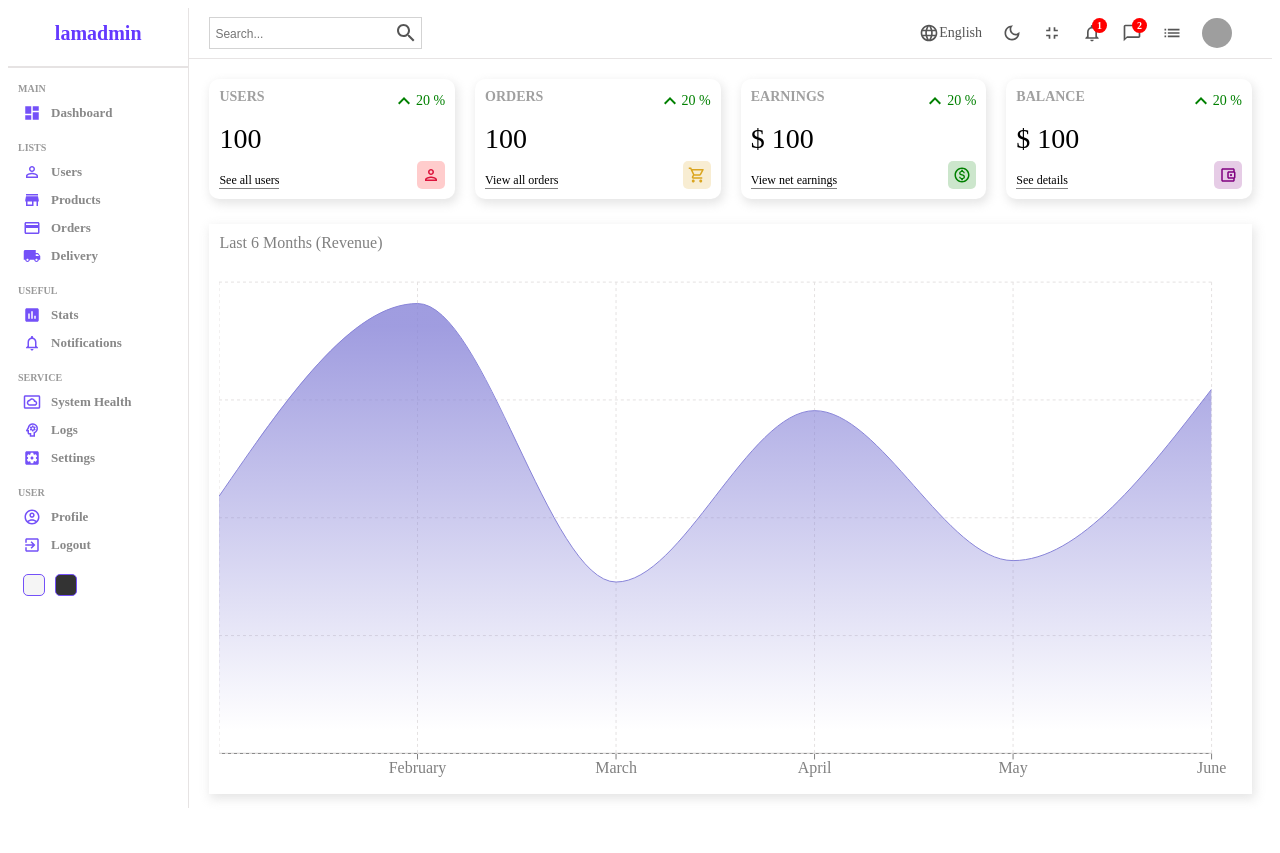
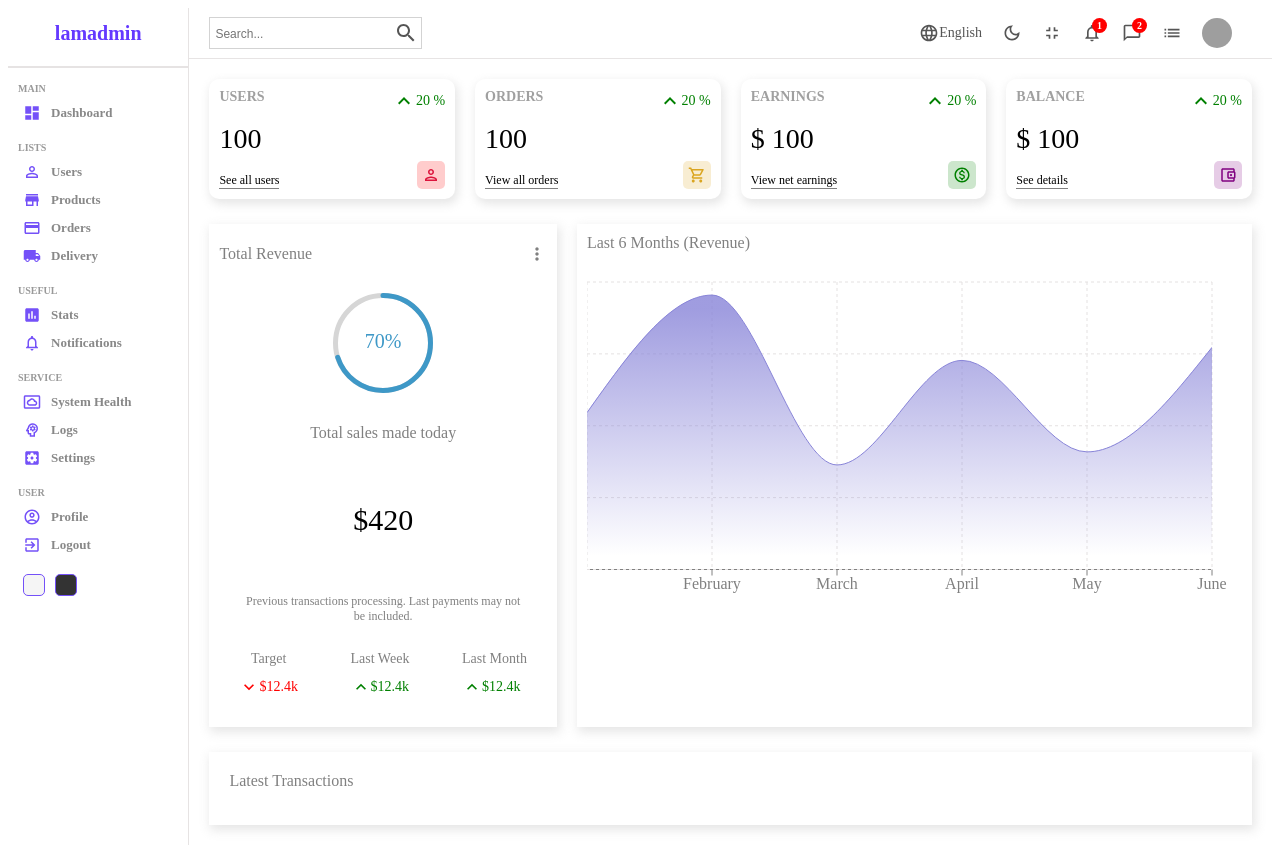
Before and after one commit to AnwarHossainSR/react-admin-dashboard-2022, a React (Create React App) app: page / in a window 1280 px wide. Before the commit the page ends 822 px from the top, so only its background shows below. Built offline with nearby package versions, Linux system fonts and the light colour scheme; grey boxes are pictures that could not be loaded.

Commit message:
implement progress bar

```diff
--- /dev/null
+++ b/src/components/featured/Featured.jsx
@@ -0,0 +1,52 @@
+import KeyboardArrowDownIcon from "@mui/icons-material/KeyboardArrowDown";
+import KeyboardArrowUpOutlinedIcon from "@mui/icons-material/KeyboardArrowUpOutlined";
+import MoreVertIcon from "@mui/icons-material/MoreVert";
+import { CircularProgressbar } from "react-circular-progressbar";
+import "react-circular-progressbar/dist/styles.css";
+import "./featured.scss";
+
+const Featured = () => {
+  return (
+    <div className="featured">
+      <div className="top">
+        <h1 className="title">Total Revenue</h1>
+        <MoreVertIcon fontSize="small" />
+      </div>
+      <div className="bottom">
+        <div className="featuredChart">
+          <CircularProgressbar value={70} text={"70%"} strokeWidth={5} />
+        </div>
+        <p className="title">Total sales made today</p>
+        <p className="amount">$420</p>
+        <p className="desc">
+          Previous transactions processing. Last payments may not be included.
+        </p>
+        <div className="summary">
+          <div className="item">
+            <div className="itemTitle">Target</div>
+            <div className="itemResult negative">
+              <KeyboardArrowDownIcon fontSize="small"/>
+              <div className="resultAmount">$12.4k</div>
+            </div>
+          </div>
+          <div className="item">
+            <div className="itemTitle">Last Week</div>
+            <div className="itemResult positive">
+              <KeyboardArrowUpOutlinedIcon fontSize="small"/>
+              <div className="resultAmount">$12.4k</div>
+            </div>
+          </div>
+          <div className="item">
+            <div className="itemTitle">Last Month</div>
+            <div className="itemResult positive">
+              <KeyboardArrowUpOutlinedIcon fontSize="small"/>
+              <div className="resultAmount">$12.4k</div>
+            </div>
+          </div>
+        </div>
+      </div>
+    </div>
+  );
+};
+
+export default Featured;
--- /dev/null
+++ b/src/components/featured/featured.scss
@@ -0,0 +1,79 @@
+.featured {
+    flex: 2;
+    -webkit-box-shadow: 2px 4px 10px 1px rgba(0, 0, 0, 0.47);
+    box-shadow: 2px 4px 10px 1px rgba(201, 201, 201, 0.47);
+    padding: 10px;
+
+    .top {
+      display: flex;
+      align-items: center;
+      justify-content: space-between;
+      color: gray;
+
+      .title {
+        font-size: 16px;
+        font-weight: 500;
+      }
+    }
+
+    .bottom {
+      padding: 20px;
+      display: flex;
+      flex-direction: column;
+      align-items: center;
+      justify-content: center;
+      gap: 15px;
+
+      .featuredChart {
+        width: 100px;
+        height: 100px;
+      }
+
+      .title {
+        font-weight: 500;
+        color: gray;
+      }
+
+      .amount {
+        font-size: 30px;
+      }
+
+      .desc {
+        font-weight: 300;
+        font-size: 12px;
+        color: gray;
+        text-align: center;
+      }
+
+      .summary {
+        width: 100%;
+        display: flex;
+        align-items: center;
+        justify-content: space-between;
+
+        .item {
+          text-align: center;
+
+          .itemTitle {
+            font-size: 14px;
+            color: gray;
+          }
+
+          .itemResult {
+            display: flex;
+            align-items: center;
+            margin-top: 10px;
+            font-size: 14px;
+
+            &.positive {
+              color: green;
+            }
+
+            &.negative {
+              color: red;
+            }
+          }
+        }
+      }
+    }
+  }
--- a/src/pages/home/Home.jsx
+++ b/src/pages/home/Home.jsx
@@ -2,7 +2,7 @@
 import Sidebar from "../../components/sidebar/Sidebar";
 import "./home.scss";
 import Widget from "../../components/widget/Widget";
-// import Featured from "../../components/featured/Featured";
+import Featured from "../../components/featured/Featured";
 import Chart from "../../components/chart/Chart";
 // import Table from "../../components/table/Table";
 
@@ -19,13 +19,13 @@
           <Widget type="balance" />
         </div>
          <div className="charts">
-          {/* <Featured /> */}
+          <Featured />
           <Chart title="Last 6 Months (Revenue)" aspect={2 / 1} />
         </div>
-        {/*<div className="listContainer">
+        <div className="listContainer">
           <div className="listTitle">Latest Transactions</div>
-          <Table />
-        </div> */}
+          {/* <Table /> */}
+        </div>
       </div>
     </div>
   );
```
